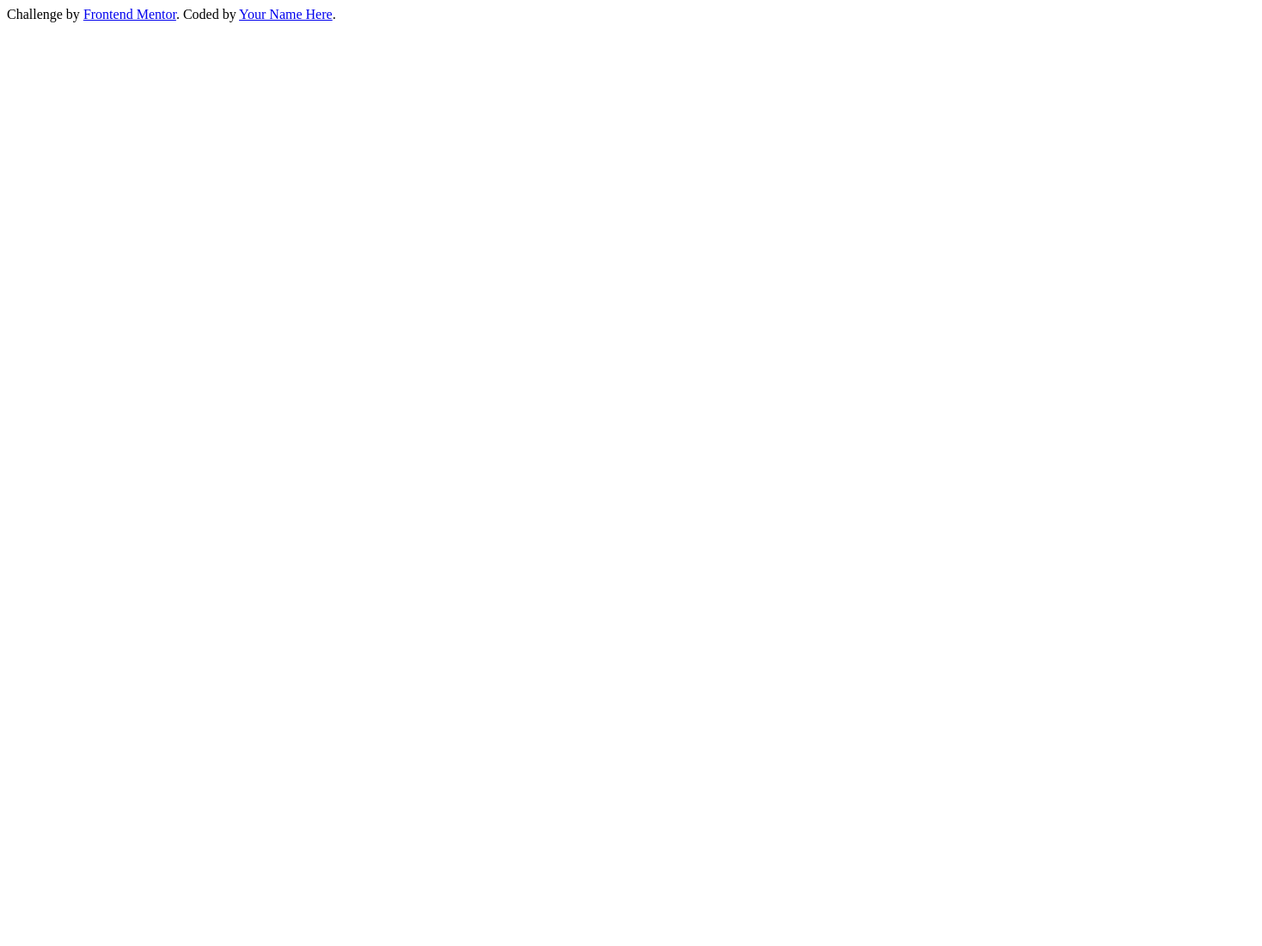
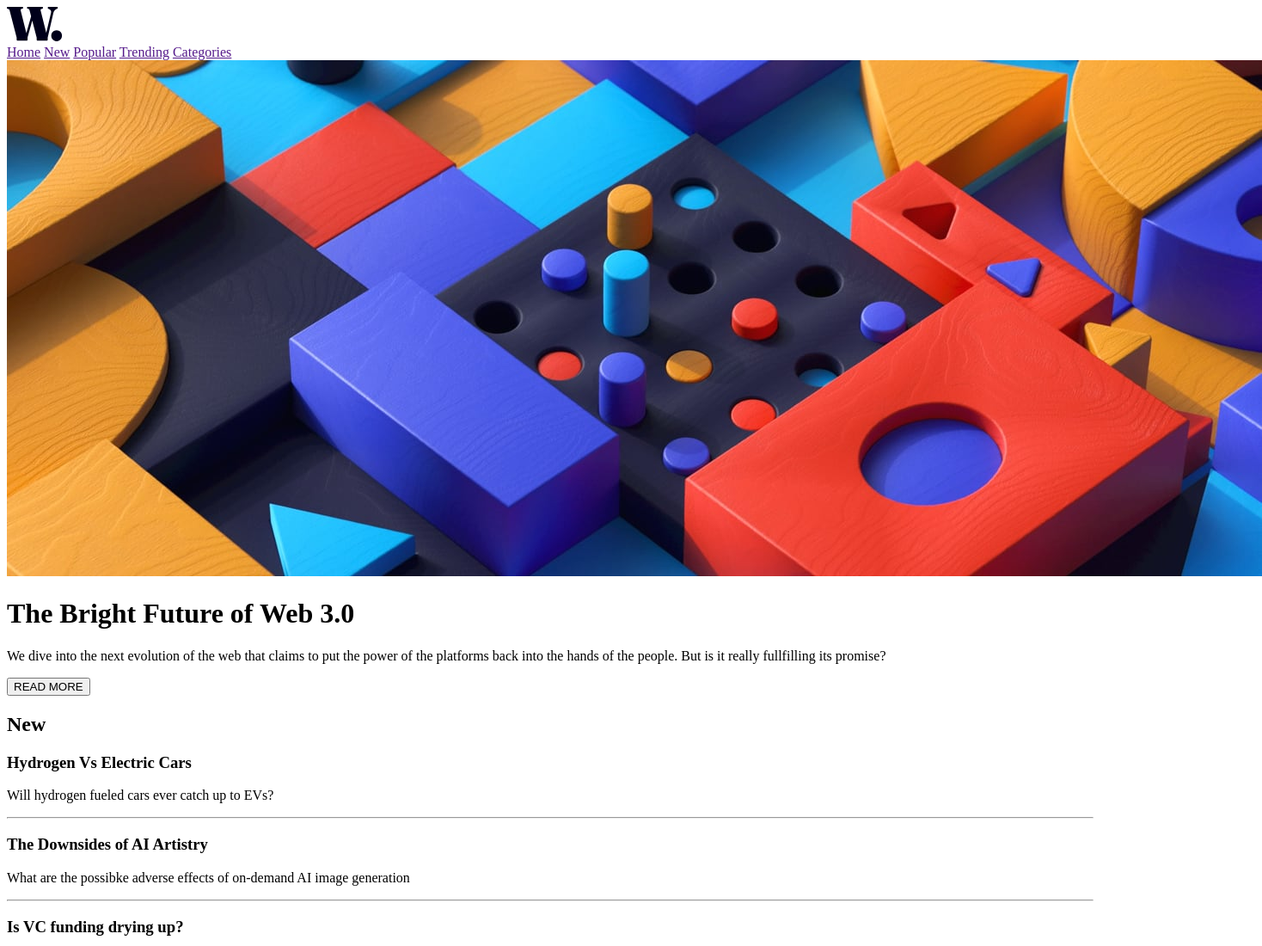
Before and after one commit to Bree0001/week4-WEBDEV, a plain HTML site: page index.html in a window 1280 px wide. Shown: the top 1100 px of the page at 86% size, 1468 px wide, since content can reach past the window. Before the commit the page ends 800 px from the top, so only its background shows below. Drawn offline with Linux system fonts and the light colour scheme.

Commit message:
Update all html required for the weboage

```diff
--- a/index.html
+++ b/index.html
@@ -8,12 +8,71 @@
   <title>Bree's News homepage</title>
 </head>
 <body>
-
-
-
-  <div class="attribution">
-    Challenge by <a href="https://www.frontendmentor.io?ref=challenge" target="_blank">Frontend Mentor</a>.
-    Coded by <a href="#">Your Name Here</a>.
+<header>
+  <nav>
+  <img src="assets/images/logo.svg" alt="logo">
+  <div class="mobile-navbar">
+    <div class="mobile-links"></div>
+    <div class="mobile-links"></div>
+    <div class="mobile-links"></div>
+    <div class="mobile-links"></div>
+    <div class="mobile-links"></div>
   </div>
+  <div class="desktop-navbar">
+    <a href="">Home</a>
+    <a href="">New</a>
+    <a href="">Popular</a>
+    <a href="">Trending</a>
+    <a href="">Categories</a>
+  </div>
+</nav>
+<main>
+<div class="first-half">
+  <div class="hero-section">
+    <picture>
+      <source media="(max-width: 767px)" srcset="assets/images/image-web-3-mobile.jpg">
+      <source media="(min-width: 768px) and (max-width: 1024)" srcset="assets/images/image-web-3-desktop.jpg">
+      <source media="(min-width: 1025px) and (max-width: 1280px)" srcset="assets/images/image-web-3-desktop.jpg">
+    <img src="assets/images/image-web-3-mobile.jpg" alt="A picture of the hero section">
+    </picture>
+  </div>
+  <div class="hero-section-infor">
+  <h1>The Bright Future of Web 3.0</h1>
+  <p>We dive into the next evolution of the web that claims to put the power of the platforms back into the hands of the people. But is it really fullfilling its promise?</p>
+  <button>READ MORE</button>
+  </div>
+<div class="side-bar">
+  <h2>New</h2>
+  <h3>Hydrogen Vs Electric Cars</h3>
+  <p>Will hydrogen fueled cars ever catch up to EVs?</p>
+  <hr>
+  <h3>The Downsides of AI Artistry</h3>
+  <p>What are the possibke adverse effects of on-demand AI image generation</p>
+  <hr>
+  <h3>Is VC funding drying up?</h3>
+  <p>Private funding by VC firms is down 50% YOY. We take a look at what that means.</p>
+</div>
+</div>
+<div class="last-part">
+  <div class="first-img">
+    <img src="assets/images/image-retro-pcs.jpg" alt="a picture of retro">
+    <h2>01</h2>
+    <h3>Receiving Retro PCs</h3>
+    <p>What happens when old PCs are given modern upgrades?</p>
+  </div>
+  <div class="second-image">
+    <img src="assets/images/image-top-laptops.jpg" alt="a picture of laptop keyboard">
+    <h2>02</h2>
+    <h3>Top 10 Laptops of 2022</h3>
+    <p>Our top picks for various needs and budgets</p>
+  </div>
+  <div class="third-image">
+    <img src="assets/images/image-gaming-growth.jpg" alt="a picture of playstation pads">
+    <h2>The Growth of Gaming</h2>
+    <p>How the pandemic has sparked fresh opportunites.</p>
+  </div>
+</div>
+</main>
+</header>
 </body>
 </html>
```
